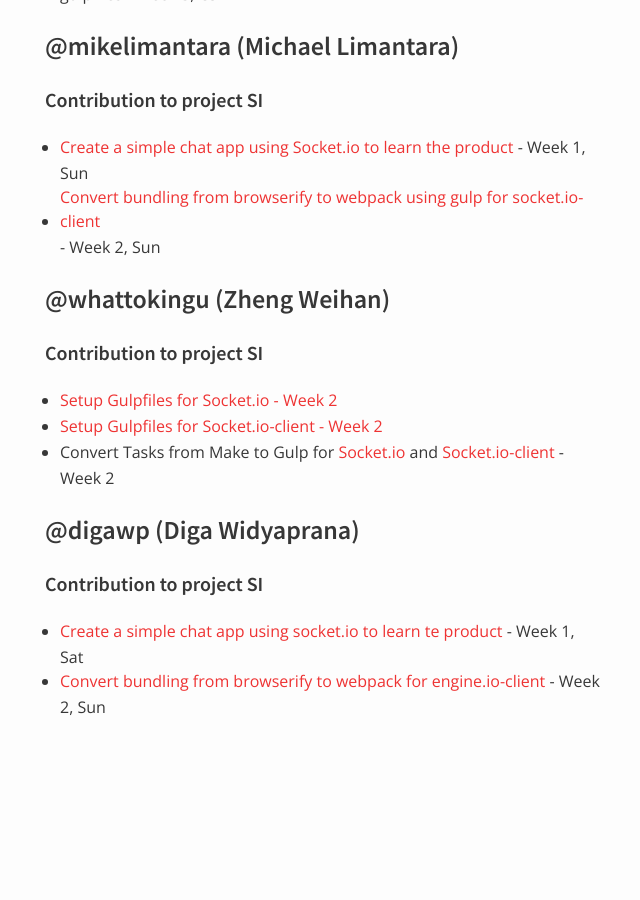
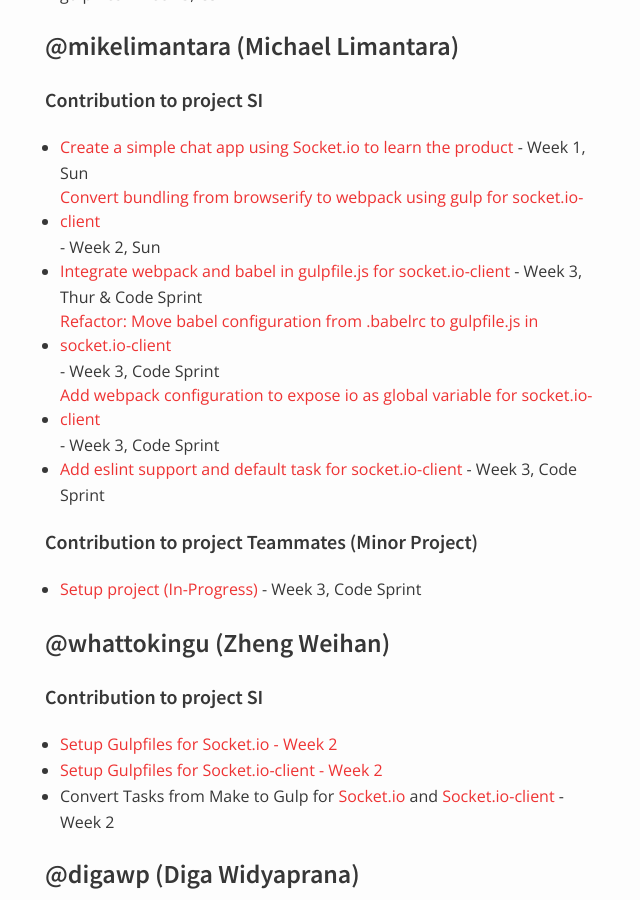
Before and after one commit to nus-oss/cs3281-AY1516S2-website, a Jekyll site: the page built from teams/socketio.md, in a window 1280 px wide and 900 px high, scrolled down 2056 px. Shown: the whole window, without its empty margins (325-965 px from the left). Built offline with Jekyll 4.4.1, drawn with Linux system fonts in a browser that asks for light colours; before the commit the page ends 2835 px from its top, so only the background shows below that.

Commit message:
Add week 3 contribution for @mikelimantara

```diff
--- a/teams/socketio.md
+++ b/teams/socketio.md
@@ -66,7 +66,14 @@
 
 #### Contribution to project SI
 * [Create a simple chat app using Socket.io to learn the product](https://github.com/mikelimantara/socket-io-chat) - Week 1, Sun
-* [Convert bundling from browserify to webpack using gulp for socket.io-client](https://github.com/nus-fboa2016-si/socket.io-client/tree/webpack) - Week 2, Sun
+* [Convert bundling from browserify to webpack using gulp for socket.io-client](https://github.com/nus-fboa2016-si/socket.io-client/commit/97591f6d6eb93bb50a416f1cc5a1a7627286643e) - Week 2, Sun
+* [Integrate webpack and babel in gulpfile.js for socket.io-client](https://github.com/nus-fboa2016-si/socket.io-client/commit/3ddacd9fc153dcf7226e6c050e2daf89064a2b90) - Week 3, Thur & Code Sprint
+* [Refactor: Move babel configuration from .babelrc to gulpfile.js in socket.io-client](https://github.com/nus-fboa2016-si/socket.io-client/commit/b31f21741e7e93399521a568cbfc80fa4ff8be57) - Week 3, Code Sprint
+* [Add webpack configuration to expose io as global variable for socket.io-client](https://github.com/nus-fboa2016-si/socket.io-client/commit/468200ed8ce2bb8cf9c4e4be83a86b1b2dee9170) - Week 3, Code Sprint
+* [Add eslint support and default task for socket.io-client](https://github.com/nus-fboa2016-si/socket.io-client/commit/448d0e1e94ff0b1cf246aae2d8ecfbbb7b35c490) - Week 3, Code Sprint
+
+#### Contribution to project Teammates (Minor Project)
+* [Setup project (In-Progress)](https://github.com/mikelimantara/repo) - Week 3, Code Sprint
 
 ### @whattokingu (Zheng Weihan)
 
```
